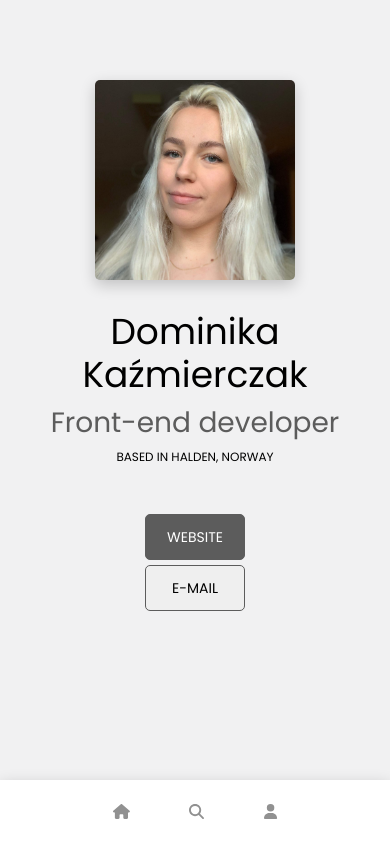
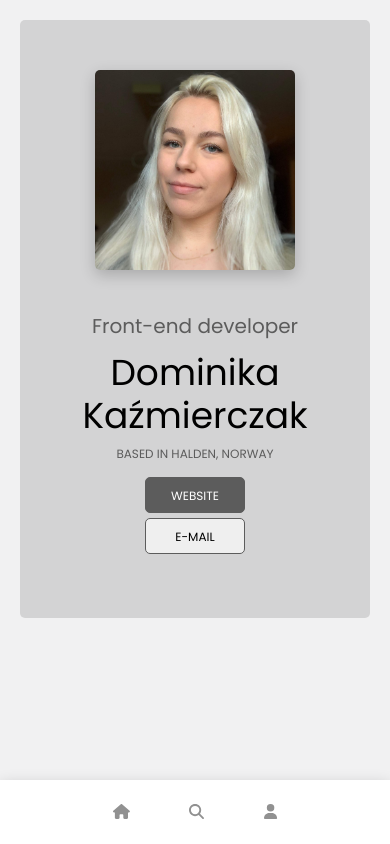
Before and after one commit to dkkazmierczak/dictionary-react, a React (Create React App) app: page /contact in a window 390 px wide. Built offline with nearby package versions, Linux system fonts and the light colour scheme.

Commit message:
Fixed the styling

```diff
--- a/src/pages/Contact.js
+++ b/src/pages/Contact.js
@@ -4,21 +4,22 @@ import "./Contact.scss"
 const Contact = () => {
   return (
     <div className="contact">
-      <div className="contact-wrapper row">
-        <section className="image-wrapper col-md-6">
+      <div className="contact-wrapper">
+        <div className="image-wrapper">
           <img src={profile} alt="Profile" className="image" />
-        </section>
-        <div className="about-wrapper col-md-6">
+        </div>
+
+        <div className="about-wrapper">
           <header>
+            {" "}
+            <div className="about">Front-end developer</div>
             <h1>
               Dominika
               <br />
               Kaźmierczak
-              <div className="about">Front-end developer</div>
             </h1>
             <h2>Based in Halden, Norway</h2>
           </header>
-          <section>
           <div className="links-wrapper">
             <button className="portfolio-link">
               {" "}
@@ -38,7 +39,6 @@ const Contact = () => {
               </a>
             </button>
           </div>
-          </section>
         </div>
       </div>
     </div>
--- a/src/pages/Contact.scss
+++ b/src/pages/Contact.scss
@@ -1,38 +1,54 @@
 @import "../sass/standard.scss";
 
+.Layout {
+  margin: 80px;
+}
+
 .contact {
-  display: flex;
-  height: 500px;
-  text-align: center;
-  align-items: center;
+  background-color: rgba(92, 92, 92, 0.2);
+  border-radius: 5px;
+  padding: 100px;
+
+  .contact-wrapper {
+    display: grid;
+    grid-template-columns: [first] 50% [line2] 50%;
     justify-content: center;
-  .about-wrapper {
-    .about {
-      color: rgb(92, 92, 92);
-      font-size: 28px;
-      margin: 10px 0;
+    align-content: center;
+
+    .image-wrapper {
+      grid-column: 1 / 2;
+      grid-row: 1 / 2;
+      img {
+        border-radius: 5px;
+        box-shadow: $boxShadow;
+        max-width: 70%;
       }
     }
 
-  .contact-wrapper {
-    .image-wrapper {
-      .image {
-        height: 320px;
-        border-radius: 5px;
-        background-color: white;
-        box-shadow: $boxShadow;
+    .about-wrapper {
+      grid-column: 2 / 3;
+      grid-row: 1 / 2;
+      display: grid;
+      grid-template-rows: [row1-start] 75% [row1-end] 25%;
+      justify-content: center;
+      align-items: center;
+
+      .about {
+        color: $thirdColor;
+        font-size: 30px;
       }
+
+      h2 {
+        color: $thirdColor;
       }
 
       .links-wrapper {
-      margin: 50px 0;
-
         .portfolio-link,
         .contact-link {
-        border: 1px solid rgb(92, 92, 92);
+          border: 1px solid $thirdColor;
           width: 100px;
-        display: block;
-        margin: 5px auto;
+          display: inline-block;
+          margin: auto 10px;
           padding: 10px;
           border-radius: 5px;
           text-transform: uppercase;
@@ -40,55 +56,75 @@
 
           a {
             font-size: 14px;
+            cursor: pointer;
+          }
+
+          &:hover {
+            box-shadow: $boxShadow;
           }
         }
 
         .portfolio-link {
-        background: rgb(92, 92, 92);
+          background: $thirdColor;
 
           a:-webkit-any-link {
             color: white;
-          cursor: pointer;
-        }
-
-        &:hover {
-          background: black;
           }
         }
 
         .contact-link {
           a:-webkit-any-link {
             color: black;
-          cursor: pointer;
           }
         }
       }
     }
   }
-
-@media (max-width: 768px) {
+}
+@media (max-width: 1190px) {
   .contact {
-    display: block;
-
-    .about-wrapper {
-      margin: 20px 0;
-      .about {
-        color: rgb(92, 92, 92);
-        font-size: 28px;
-        margin: 10px 0;
+    padding: 8vh;
   }
 }
+@media (max-width: 768px) {
+  .Layout {
+    margin: 20px;
+  }
+  .contact {
+    max-width: 500px;
+    padding: 50px 0;
+    text-align: center;
+
+    margin-left: auto;
+    margin-right: auto;
     .contact-wrapper {
+      grid-template-columns: [first] 100%;
+      grid-template-rows: [row1-start] 40% [row1-end] 60% [last-line];
       .image-wrapper {
-        .image {
+        margin: 0 auto;
+        grid-column: 1 / 2;
+        grid-row: 1 / 2;
+        img {
+          max-width: 100%;
           height: 200px;
         }
       }
+      .about-wrapper {
+        grid-column: 1 / 2;
+        grid-row: 2 / 3;
+        margin: 20px 0;
+        .about {
+          color: $thirdColor;
+          font-size: 20px;
+          margin: 10px 0;
+        }
+
         .links-wrapper {
           .portfolio-link,
           .contact-link {
-          padding: 10px;
-        }
+            padding: 5px;
+            display: block;
+            margin: 5px auto;
 
             a {
               font-size: 12px;
@@ -97,3 +133,5 @@
         }
       }
     }
+  }
+}
--- a/src/pages/Layout.scss
+++ b/src/pages/Layout.scss
@@ -2,7 +2,6 @@
 
 .Layout {
   text-align: center;
-  margin: 130px;
   nav {
     background-color: transparent;
     position: fixed;
@@ -42,7 +41,6 @@
 
 @media (max-width: 768px) {
   .Layout {
-    margin: 80px 30px;
     text-align: left;
     nav {
       background-color: white;
--- a/src/pages/Main.js
+++ b/src/pages/Main.js
@@ -4,6 +4,7 @@ import axios from "axios"
 import Results from "./Results/Results"
 import Photos from "./Results/Photos"
 import Loading from "../Loading"
+import "./Main.scss"
 
 const Main = props => {
   const word = props.default
@@ -38,7 +39,7 @@ const Main = props => {
   }, [])
 
   return (
-    <>
+    <div className="main">
       <header>
         <h1>Dictionary</h1>
         <h2>An interesting word for today:</h2>
@@ -57,7 +58,7 @@ const Main = props => {
           <Loading />
         )}
       </div>
-    </>
+    </div>
   )
 }
 
--- /dev/null
+++ b/src/pages/Main.scss
@@ -0,0 +1,11 @@
+@import "/src/sass/standard.scss";
+
+.main {
+  margin: 140px;
+}
+
+@media (max-width: 768px) {
+  .main {
+    margin: 80px 30px;
+  }
+}
--- a/src/pages/Search.scss
+++ b/src/pages/Search.scss
@@ -1,6 +1,7 @@
 @import "../sass/standard.scss";
 
 .search {
+  margin: 140px;
   .form-section {
     margin-top: 40px;
   }
@@ -25,6 +26,7 @@
 
 @media (max-width: 768px) {
   .search {
+    margin: 80px 30px;
     .form-section {
       margin: 20px 0;
     }
--- a/src/sass/colors.scss
+++ b/src/sass/colors.scss
@@ -1,5 +1,4 @@
 $bodyBgColor: rgb(241, 241, 242);
 $mainColor: black;
 $secondColor: #423b67;
-$thirdColor: rgb(102, 46, 237);
-$fourthColor: #8d51e6;
+$thirdColor: rgb(92, 92, 92);
--- a/src/sass/standard.scss
+++ b/src/sass/standard.scss
@@ -22,14 +22,14 @@ body {
 
 h1 {
   font-size: 46px;
-  margin: 10px;
+  margin: 10px 0;
   font-weight: 400;
 }
 
 h2 {
   font-size: 14px;
   text-transform: uppercase;
-  margin: 10px;
+  margin: 10px 0;
   font-weight: 400;
 }
 
```
Lines whose indentation alone changed are shown as unchanged.
